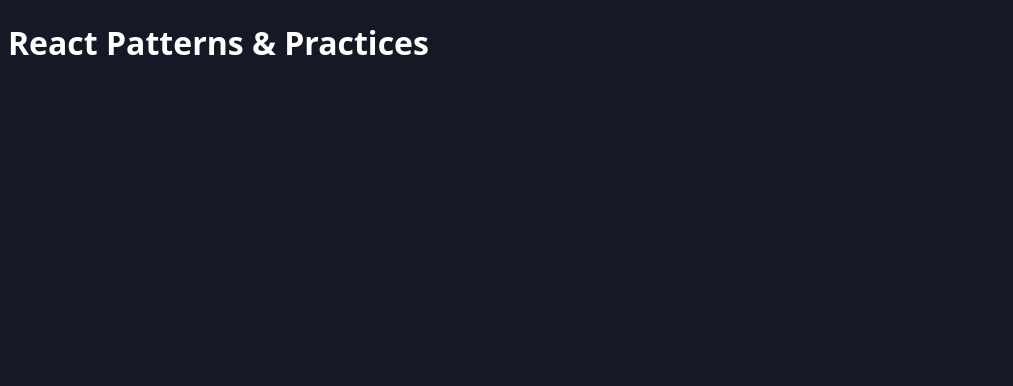
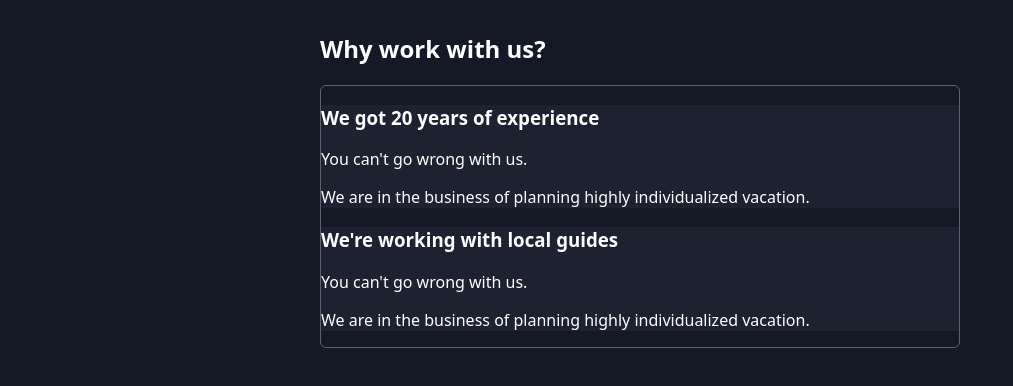
Before and after one commit to ikiet/react-patterns, a React (Vite) app: page / in a window 1280 px wide. Shown: the top 386 px of the page, without its empty margins (0-1013 px from the left). Built offline with nearby package versions, Linux system fonts and the light colour scheme.

Commit message:
add accordion & accordion item components

```diff
--- /dev/null
+++ b/components/Accordion/Accordion.jsx
@@ -0,0 +1,3 @@
+export default ({ children, className }) => {
+  return <ul className={className}>{children}</ul>;
+};
--- /dev/null
+++ b/components/Accordion/AccordionItem.jsx
@@ -0,0 +1,8 @@
+export default ({ className, title, children }) => {
+  return (
+    <li className={className}>
+      <h3>{title}</h3>
+      <div>{children}</div>
+    </li>
+  );
+};
--- a/src/App.jsx
+++ b/src/App.jsx
@@ -1,5 +1,38 @@
+import Accordion from "../components/Accordion/Accordion";
+import AccordionItem from "../components/Accordion/AccordionItem";
+
 function App() {
-  return <h1>React Patterns & Practices</h1>;
+  return (
+    <main>
+      <section>
+        <h2>Why work with us?</h2>
+      </section>
+      <Accordion className="accordion">
+        <AccordionItem
+          className="accordion-item"
+          title="We got 20 years of experience"
+        >
+          <article>
+            <p>You can&apos;t go wrong with us.</p>
+            <p>
+              We are in the business of planning highly individualized vacation.
+            </p>
+          </article>
+        </AccordionItem>
+        <AccordionItem
+          className="accordion-item"
+          title="We're working with local guides"
+        >
+          <article>
+            <p>You can&apos;t go wrong with us.</p>
+            <p>
+              We are in the business of planning highly individualized vacation.
+            </p>
+          </article>
+        </AccordionItem>
+      </Accordion>
+    </main>
+  );
 }
 
 export default App;
```
Also changed, not shown: 1 other file (tests, documents, lock files or other folders).
